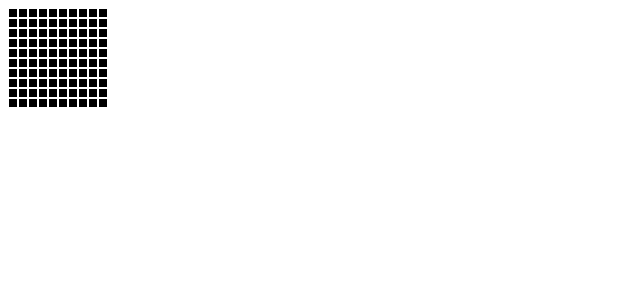
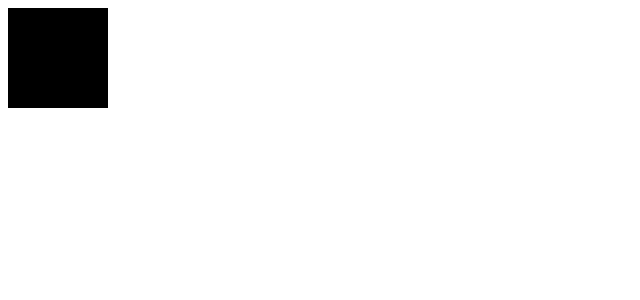
Before and after one commit to CrowsVeldt/snake, a React (Create React App) app: page / in a window 1280 px wide. Shown: the top 300 px of the page, without its empty margins (0-640 px from the left). Built offline with nearby package versions, Linux system fonts and the light colour scheme.

Commit message:
Begin implementation of board reducer

```diff
--- a/src/App.jsx
+++ b/src/App.jsx
@@ -2,30 +2,7 @@ import React from 'react'
 import styled from 'styled-components'
 
 const App = () => {
-  let board = generateGameBoard()
-  return (
-    <GameBoard>
-      {
-        board.map(row => {
-          return row.map(item => {
-            return <GameSpace />
-          })
-        })
-      }
-    </GameBoard>
-
-  )
-}
-
-function generateGameBoard () {
-  const board = []
-  let index = 100
-
-  while (index > 0) {
-    board.push([0, 0, 0, 0, 0, 0, 0, 0, 0, 0])
-    index--
-  }
-  return board
+  return <GameBoard />
 }
 
 const GameBoard = styled.div`
--- a/src/index.js
+++ b/src/index.js
@@ -3,11 +3,11 @@ import React from 'react'
 import ReactDOM from 'react-dom'
 import { createStore } from 'redux'
 import { Provider } from 'react-redux'
-import registerServiceWorker from './registerServiceWorker'
 
 ReactDOM.render(
-  <App />,
+  // get the board from the store, and pass it to App
+  <Provider>
+    <App />
+  </Provider>,
   document.getElementById('root')
 )
-
-// registerServiceWorker()
```
Also changed, not shown: 1 other file (tests, documents, lock files or other folders).
